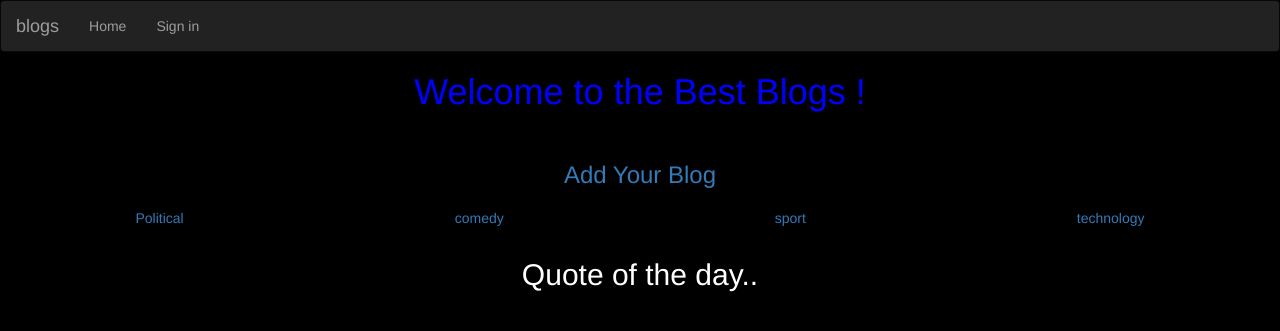
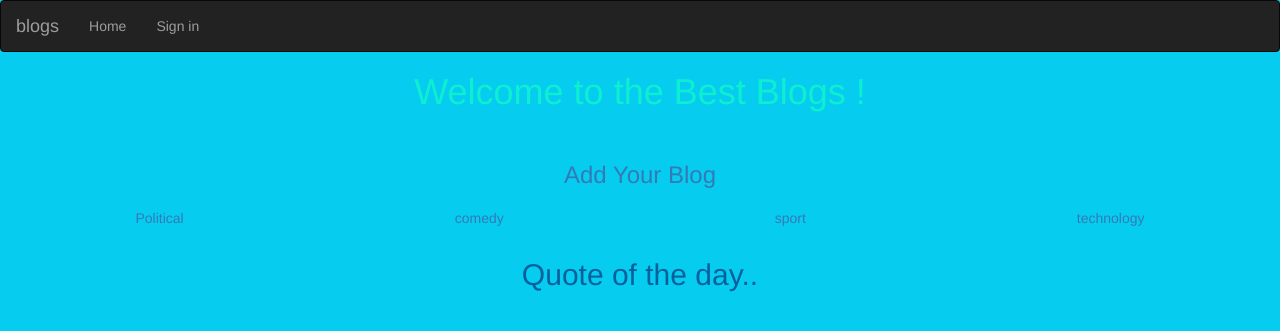
Before and after one commit to Jeanbede/my-blog-app, a Flask app: template app/templates/index.html in a window 1280 px wide. Shown: the top 331 px of the page. Run offline with Flask 2, Linux system fonts and the light colour scheme; the template is opened without the code that fills it, so the values that code supplies are empty; some libraries are stand-ins or nearby versions.

Commit message:
adding style to the app

```diff
--- a/app/static/style.css
+++ b/app/static/style.css
@@ -1,6 +1,6 @@
 .contaier{
-    background: grey;
-    color: #04f1be;
+    background: rgb(10, 238, 105);
+    color: #0acfe9;
     margin-top: 5rem;
     text-align: center;
   }
--- a/app/templates/index.html
+++ b/app/templates/index.html
@@ -6,10 +6,10 @@
 {% block content %}
 
 <div class="contaier">
-    <h1 style="color:blue;text-align: center;">Welcome to the Best Blogs !</h1>
+    <h1 style="color:rgb(14, 238, 208);text-align: center;">Welcome to the Best Blogs !</h1>
     <br>
 
-    <h3 style="color:blue; text-align: center;"><a href="/blogs/new/">Add Your Blog</a></h3>
+    <h3 style="color:rgb(10, 131, 179); text-align: center;"><a href="/blogs/new/">Add Your Blog</a></h3>
     <ul class="nav nav-pills nav-justified nav-fill" role="tablist">
         <li class="nav-item">
             <a class="nav-link" data-toggle="tab" href="#political">Political</a>
@@ -58,8 +58,8 @@
 
 <style>
     body {
-        background-color: black;
-        color: white;
+        background-color: rgb(6, 205, 240);
+        color: rgb(6, 96, 156);
     }
 </style>
 {% endblock %}
```
